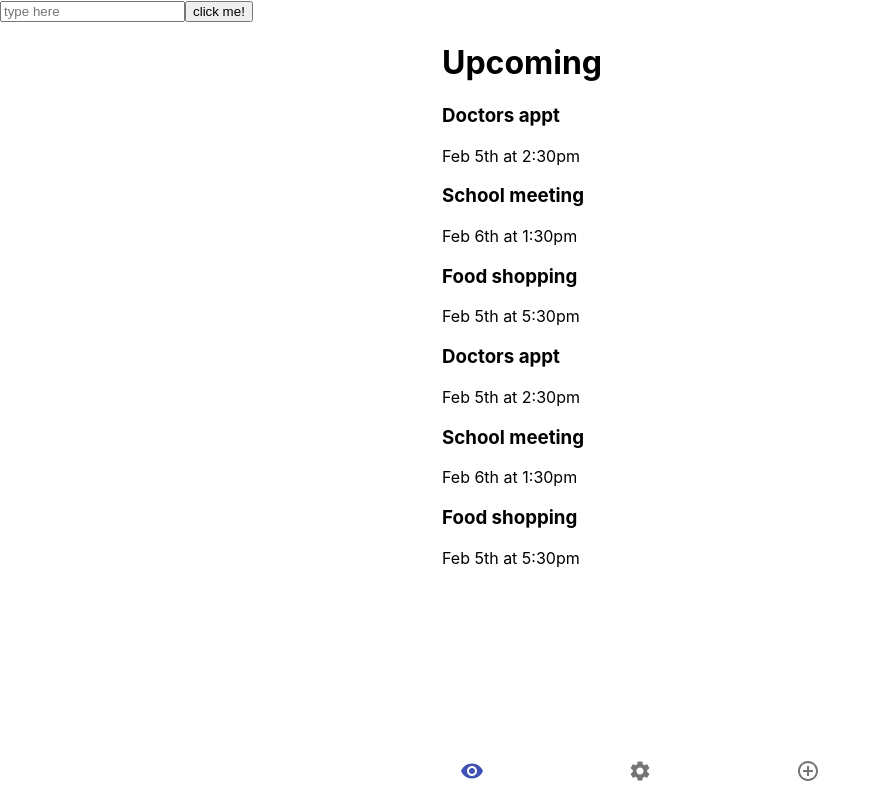
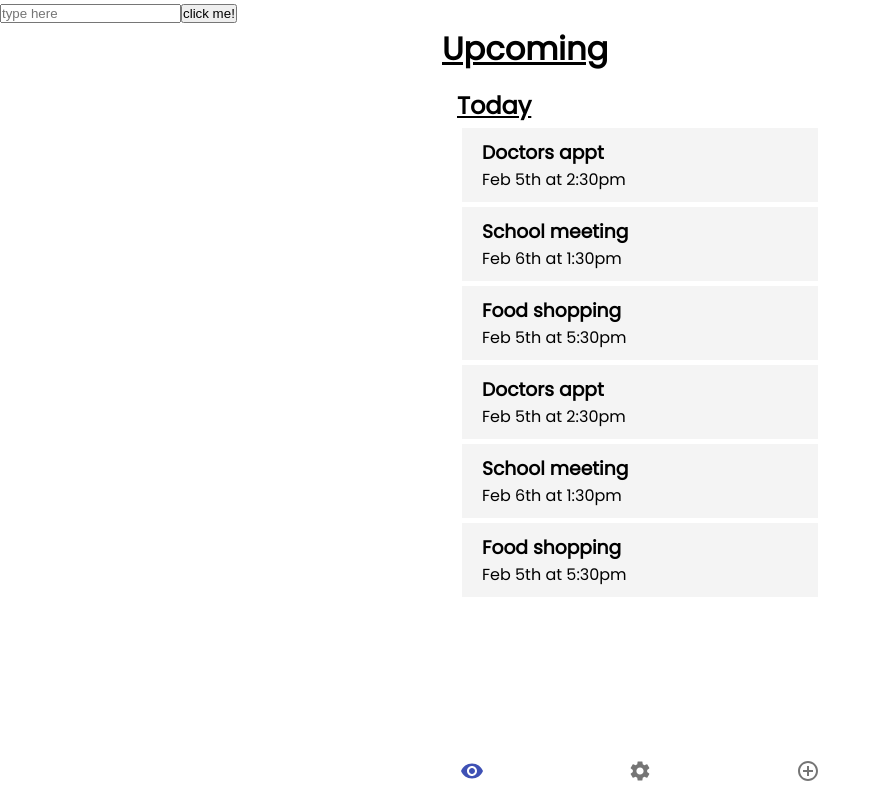
Before and after one commit to indomie858/todolist-react, a React (Create React App) app: page / in a window 1280 px wide. Shown: the whole page, without its empty margins (0-881 px from the left). Built offline with nearby package versions, Linux system fonts and the light colour scheme.

Commit message:
updated styling in index.css

```diff
--- a/src/App.js
+++ b/src/App.js
@@ -53,13 +53,13 @@ const App = () => {
   return (
     <>
     <TestComponent />
-
-    <Container maxWidth="xs" >
-
-        <Header />
-
-        {tasks.length > 0 ? (<Tasks tasks={tasks} />) : ('No tasks to show')}
-
+    {/* Container is from material-ui library */}
+    <Container maxWidth="xs">
+    <Header />
+      <div className='listContainer'>
+        {/* displays placeholder list and title "Today" */}
+        {tasks.length > 0 ? (<Tasks tasks={tasks} listTitle='Today' />) : ('No tasks to show')}
+      </div>
     </Container>
     <BottomNavBar />
     </>
--- a/src/components/Task.js
+++ b/src/components/Task.js
@@ -2,7 +2,7 @@
 
 const Task = ({ task }) => {
     return (
-        <div>
+        <div className='task'>
             <h3>{task.text}{' '}</h3>
             <p>{task.day}</p>
         </div>
--- a/src/components/Tasks.js
+++ b/src/components/Tasks.js
@@ -1,11 +1,12 @@
 import Task from './Task'
 
-const Tasks = ({ tasks }) => {
+const Tasks = ({ tasks, listTitle }) => {
     return (
         <>
-          {tasks.map((task) => (
-              <Task key={task.id} task={task} />
-          ))}
+            <h2>{listTitle}</h2>
+            {tasks.map((task) => (
+                <Task key={task.id} task={task} />
+            ))}
         </>
     )
 }
--- a/src/index.css
+++ b/src/index.css
@@ -1,13 +1,39 @@
-body {
+@import url('https://fonts.googleapis.com/css2?family=Poppins:wght@300;400&display=swap');
+
+* {
+  box-sizing: border-box;
   margin: 0;
-  font-family: -apple-system, BlinkMacSystemFont, 'Segoe UI', 'Roboto', 'Oxygen',
-    'Ubuntu', 'Cantarell', 'Fira Sans', 'Droid Sans', 'Helvetica Neue',
-    sans-serif;
-  -webkit-font-smoothing: antialiased;
-  -moz-osx-font-smoothing: grayscale;
+  padding: 0;
 }
 
-code {
-  font-family: source-code-pro, Menlo, Monaco, Consolas, 'Courier New',
-    monospace;
+body {
+  font-family: 'Poppins', sans-serif;
 }
+
+/* task list container sizing */
+.listContainer {
+  max-width: 500px;
+  margin: 0px auto;
+  overflow: auto;
+  min-height: 300px;
+  padding: 15px;
+  border-radius: 5px;
+}
+
+h1, h2 {
+  text-decoration: underline;
+}
+
+/* styling for tasks */
+.task {
+  background: #f4f4f4;
+  margin: 5px;
+  padding: 10px 20px;
+  cursor: pointer;
+}
+
+.task h3 {
+  display: flex;
+  align-items: center;
+  justify-content: space-between;
+}
```
